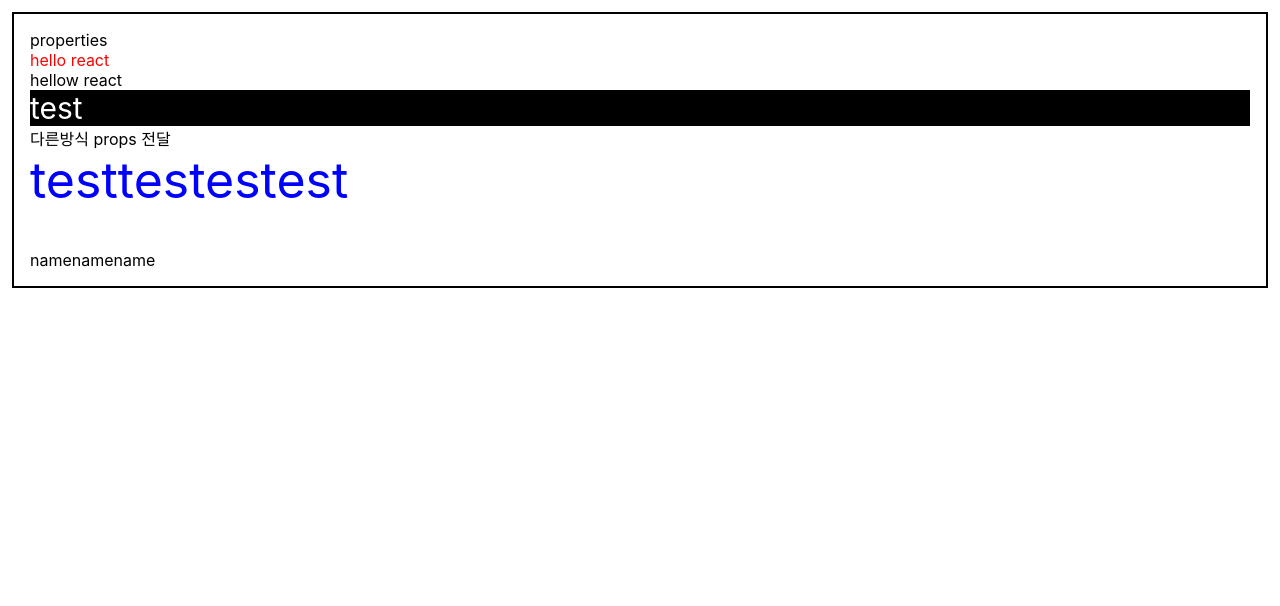
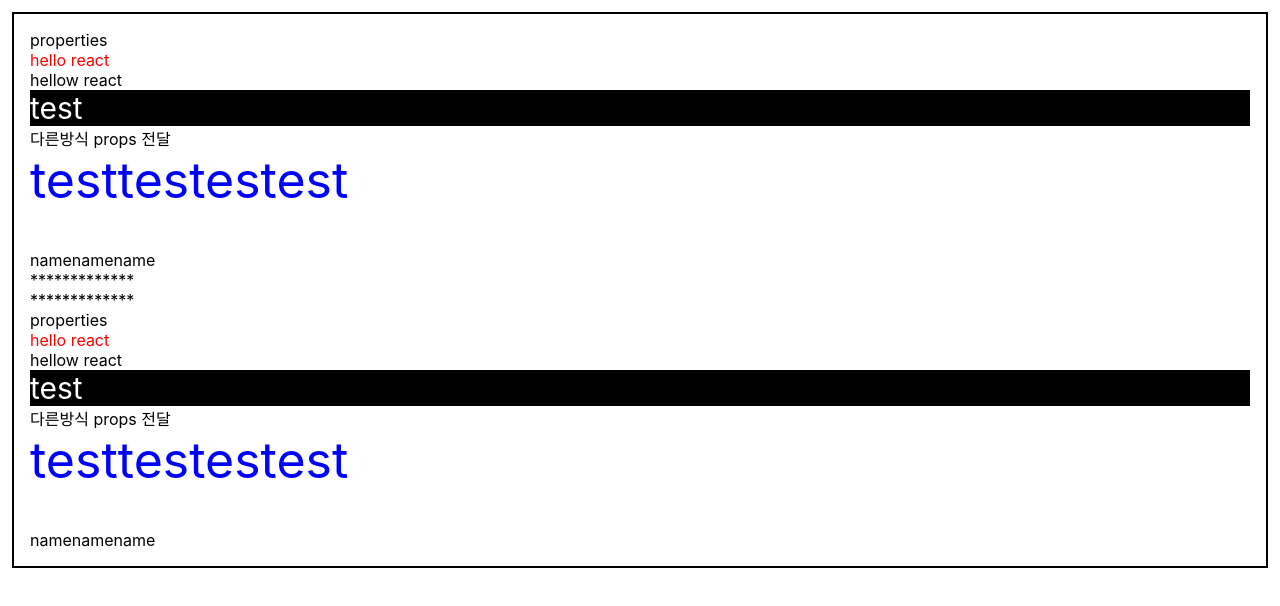
Before and after one commit to pointehd/react-study, a React (Create React App) app: page / in a window 1280 px wide. Shown: the top 606 px of the page. Built offline with nearby package versions, Linux system fonts and the light colour scheme.

Commit message:
6. 조건부 렌더링 https://react.vlpt.us/basic/06-conditional-rendering.html

```diff
--- a/src/App.js
+++ b/src/App.js
@@ -6,7 +6,11 @@ function App() {
   return (
     <Wrapper>
       <Hello name="hello react" color="red"/>
-
+      <Hello name="hello react" color="red" isSpecial/>
+      {/**
+       * isSpecial={ture}  isSpecial 과 같음
+       * 신기하넹..
+      */}
     </Wrapper>
   );
 }
--- a/src/Hello.js
+++ b/src/Hello.js
@@ -10,6 +10,10 @@ function Hello(props){
     };
     return (
         <>
+            {props.isSpecial ? <div>*************<br/></div> : null}
+            {/**JSX 에서 null, false, undefined 를 렌더링하게 된다면 아무것도 나타나지 않게 됩니다. */}
+            {props.isSpecial && <div>*************<br/></div>}
+            {/** && 를 사용하면 뒤에 있는것만 출력됨 true 일 때 */}
             <div>properties</div>
             <div style={{color:props.color}}>{props.name}</div>
             <div>hellow react</div>
```
Also changed, not shown: 2 other files (tests, documents, lock files or other folders).
